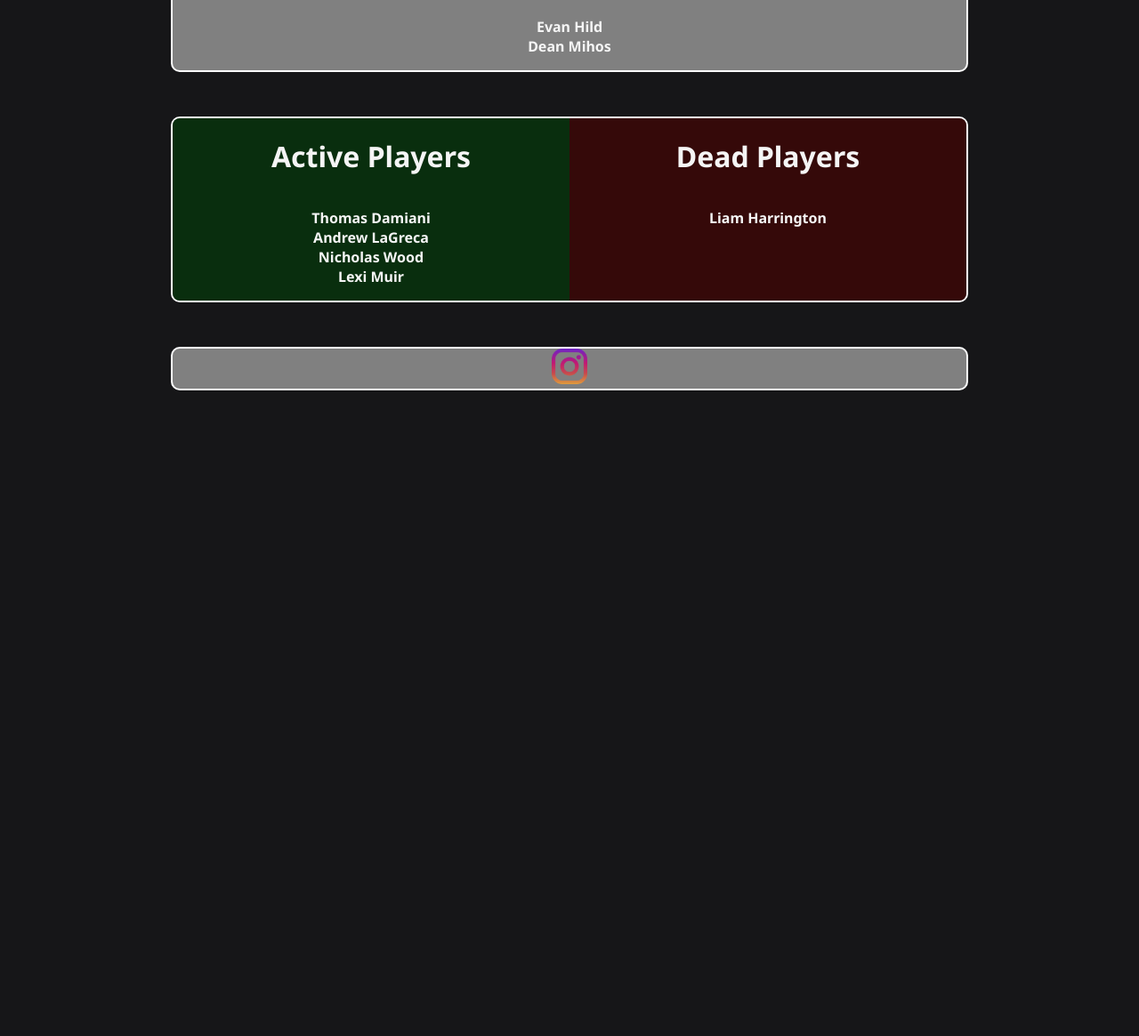
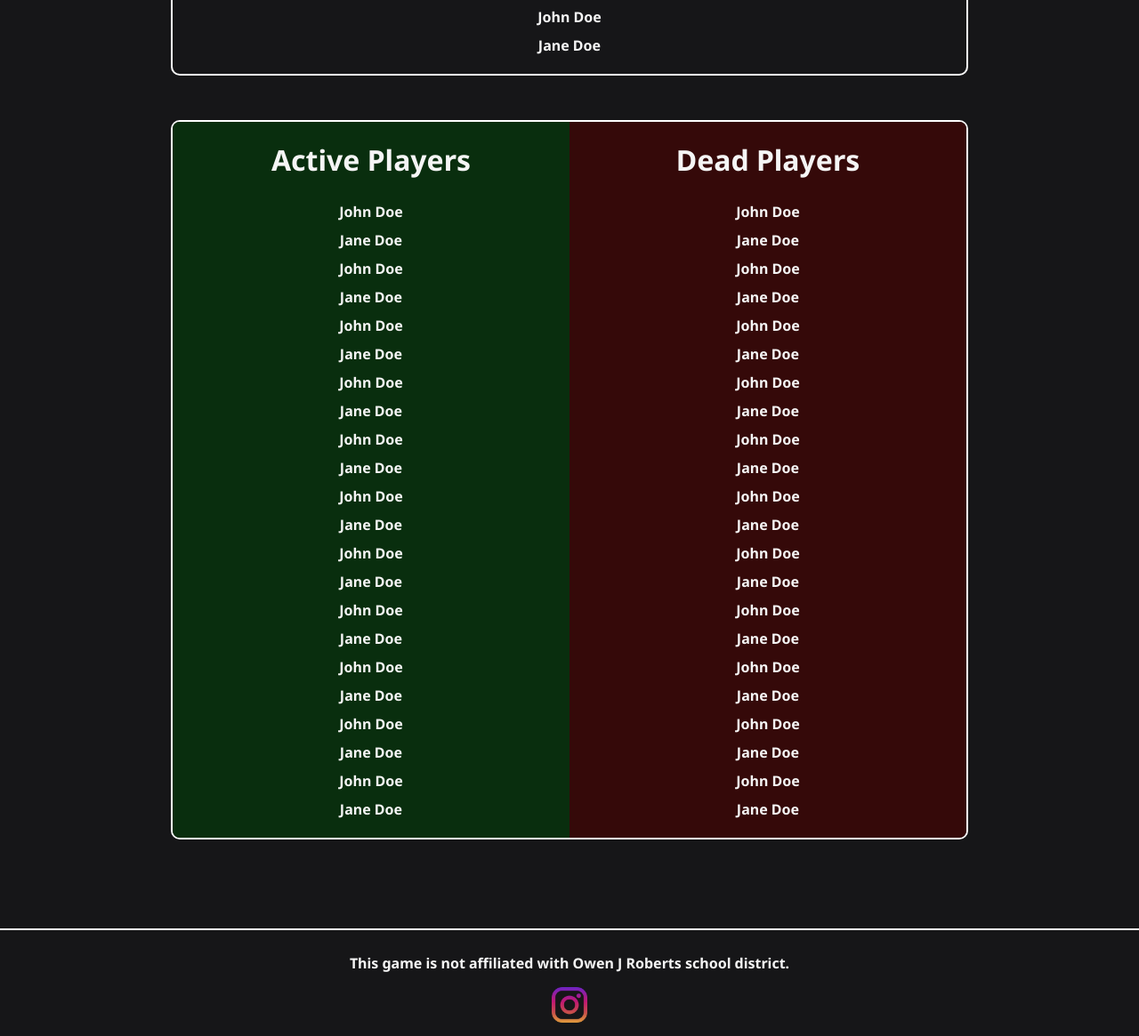
Before and after one commit to tomyyyD/SeniorAssassinWebsite, a plain HTML site: page index.html in a window 1280 px wide. Shown: the part 494-1659 px from the top of the page at 89% size. Before the commit the page ends 933 px from the top, so only its background shows below. Drawn offline with Linux system fonts and the light colour scheme.

Commit message:
udpates to style and such

```diff
--- a/index.html
+++ b/index.html
@@ -21,14 +21,14 @@
     </div>
 
     <h1 class="title">Senior Assassin</h1>
-    <h1 id="timer">Next Round:</h1>
+    <h1 id="timer">Next Round: 00d 00h 00m 00s</h1>
 
     <div class="playerContainer">
-        <div class="playerBlock">
+        <div class="playerBlock single">
             <h1>Deaths Today</h1>
             <ul class="playerList">
-                <li>Evan Hild</li>
-                <li>Dean Mihos</li>
+                <li>John Doe</li>
+                <li>Jane Doe</li>
             </ul>
         </div>
     </div>
@@ -37,22 +37,62 @@
         <div class="playerBlock active">
             <h1>Active Players</h1>
             <ul class="playerList">
-                <li>Thomas Damiani</li>
-                <li>Andrew LaGreca</li>
-                <li>Nicholas Wood</li>
-                <li>Lexi Muir</li>
+                <li>John Doe</li>
+                <li>Jane Doe</li>
+                <li>John Doe</li>
+                <li>Jane Doe</li>
+                <li>John Doe</li>
+                <li>Jane Doe</li>
+                <li>John Doe</li>
+                <li>Jane Doe</li>
+                <li>John Doe</li>
+                <li>Jane Doe</li>
+                <li>John Doe</li>
+                <li>Jane Doe</li>
+                <li>John Doe</li>
+                <li>Jane Doe</li>
+                <li>John Doe</li>
+                <li>Jane Doe</li>
+                <li>John Doe</li>
+                <li>Jane Doe</li>
+                <li>John Doe</li>
+                <li>Jane Doe</li>
+                <li>John Doe</li>
+                <li>Jane Doe</li>
             </ul>
         </div>
         <div class="playerBlock dead">
             <h1>Dead Players</h1>
             <ul class="playerList">
-                <li>Liam Harrington</li>
+                <li>John Doe</li>
+                <li>Jane Doe</li>
+                <li>John Doe</li>
+                <li>Jane Doe</li>
+                <li>John Doe</li>
+                <li>Jane Doe</li>
+                <li>John Doe</li>
+                <li>Jane Doe</li>
+                <li>John Doe</li>
+                <li>Jane Doe</li>
+                <li>John Doe</li>
+                <li>Jane Doe</li>
+                <li>John Doe</li>
+                <li>Jane Doe</li>
+                <li>John Doe</li>
+                <li>Jane Doe</li>
+                <li>John Doe</li>
+                <li>Jane Doe</li>
+                <li>John Doe</li>
+                <li>Jane Doe</li>
+                <li>John Doe</li>
+                <li>Jane Doe</li>
             </ul>
         </div>
     </div>
 
-    <div class="playerContainer">
+    <div class="footer">
         <div class="playerBlock">
+            <p>This game is not affiliated with Owen J Roberts school district.</p>
             <a href="https://www.instagram.com/2022_senior_assassin"><img src="./Assets/IGlogo.png" alt="Instagram" width="40vw"></a>
         </div>
     </div>
--- a/scripts.js
+++ b/scripts.js
@@ -1,4 +1,4 @@
-var finalDate = new Date ("March 12, 2022 00:00:00").getTime()
+var finalDate = new Date ("April 18, 2022 00:00:00").getTime()
 
 setInterval(function(){
     var deltaTime = finalDate - Date.now() //ms elapsed since the start
--- a/style.css
+++ b/style.css
@@ -1,5 +1,9 @@
 *{
     box-sizing: border-box;
+}
+
+li{
+    margin: 5px 0;
 }
 
 body{
@@ -20,6 +24,8 @@ body{
 
 .menuContainer{
     background: rgb(22, 22, 24);
+    display: flex;
+    justify-content: center;
     position: fixed;
     top: 0;
     left: 0;
@@ -28,11 +34,11 @@ body{
 }
 
 .menu{
-    width: 50%;
+    width: 40%;
     height: 60px;
     display: flex;
     align-items: center;
-    justify-content: left;
+    justify-content: center;
 }
 
 .menuButton{
@@ -55,10 +61,14 @@ body{
     display: flex;
     flex-direction: row;
     width: 70%;
-    background: grey;
     border-radius: 10px;
     overflow: hidden;
     border: white solid 2px;
+    justify-content: center;
+}
+
+.single{
+    width: 40%;
 }
 
 .playerBlock{
@@ -74,6 +84,7 @@ body{
     list-style-type: none;
     padding: 0;
     align-items: center;
+    margin-top: 0;
 }
 
 .active{
@@ -82,3 +93,15 @@ body{
 .dead{
     background-color: rgb(53, 9, 9);
 }
+
+.footer{
+    margin-top: 100px;
+    padding: 10px 0;
+    width: 100%;
+    border-top: 2px white solid;
+}
+
+.rulesDoc{
+    width: 100%;
+    height: 80vh;
+}
```
Also changed, not shown: playerList.html (+9 -1 lines), rules.html (+15 -1 lines), schedule.html (+9 -1 lines), 1 other file.
